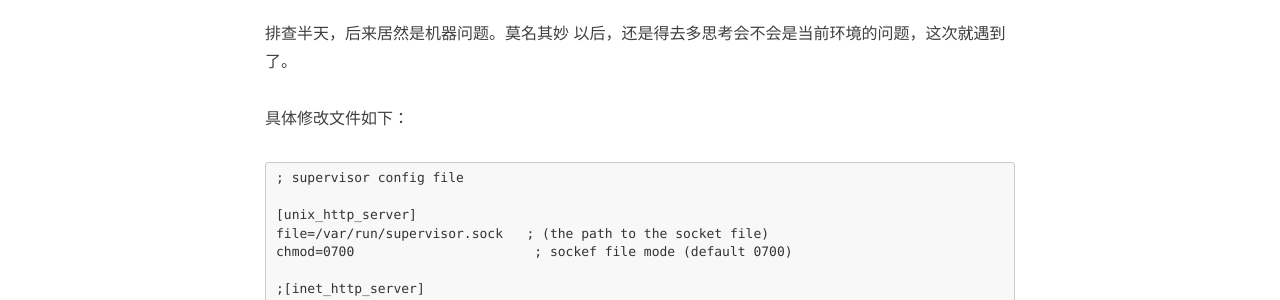
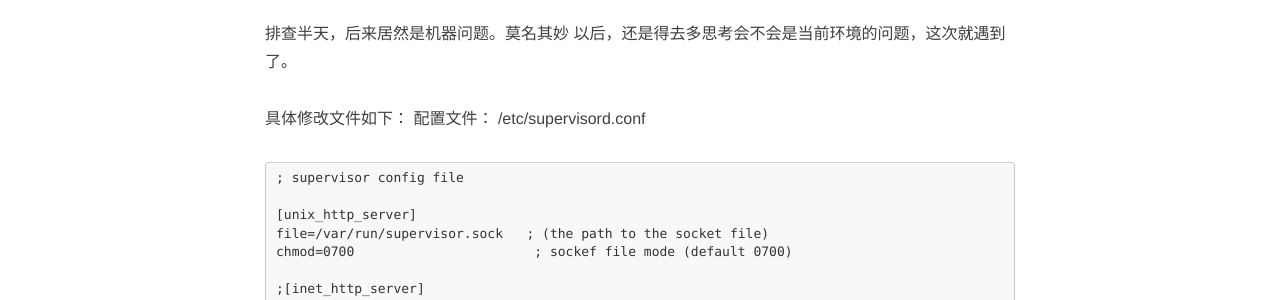
Before and after one commit to jixuege/jixuege.github.io, a Jekyll site: the page built from _posts/2017-11-22-supervisord使用报错记录.md, in a window 1280 px wide. Shown: the part 747-1047 px from the top of the page. Built offline with Jekyll 4.4.1, drawn with Linux system fonts in a browser that asks for light colours; nearby versions of some CDN libraries; comment, search, counter and statistics services are not loaded.

Commit message:
新增配置文件
新增配置文件

```diff
--- a/_posts/2017-11-22-supervisord使用报错记录.md
+++ b/_posts/2017-11-22-supervisord使用报错记录.md
@@ -17,7 +17,7 @@ description: 在使用supervisorctl 的时候，提示上面错误refused connec
 以后，还是得去多思考会不会是当前环境的问题，这次就遇到了。
 
 具体修改文件如下：
-
+配置文件： /etc/supervisord.conf
 <pre>
 ; supervisor config file
 
```
